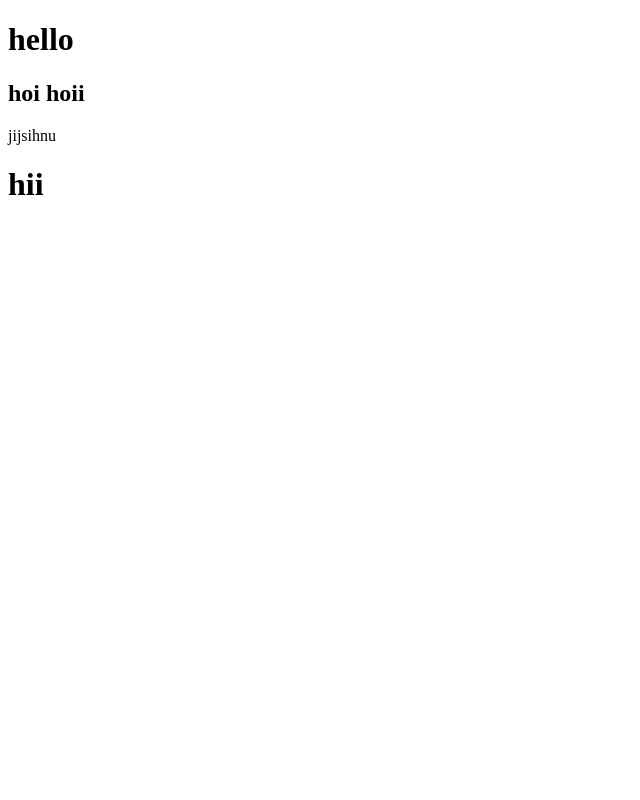
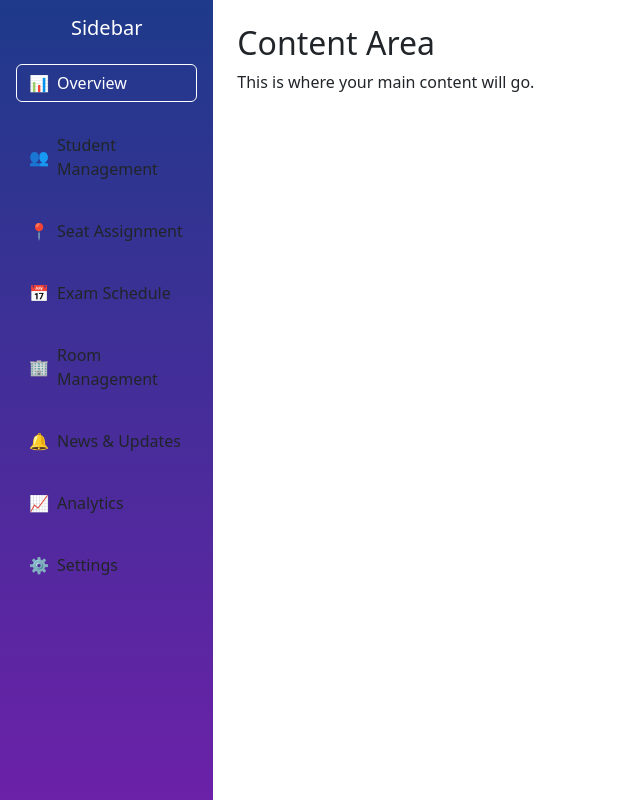
Before and after one commit to akheelFaizal/seating_arrangement, a Django app: template seating_arrangement/templates/p1.html in a window 1280 px wide. Shown: the whole page, without its empty margins (0-640 px from the left). Run offline with Django 5.2, Linux system fonts and the light colour scheme; the template is opened without the code that fills it, so the values that code supplies are empty.

Commit message:
dashboard admin

```diff
--- a/seating_arrangement/app/urls.py
+++ b/seating_arrangement/app/urls.py
@@ -19,5 +19,5 @@ from django.urls import path
 from . import views
 
 urlpatterns = [
-    path('index/', views.index)
+    path('', views.index)
 ]
--- a/seating_arrangement/seating_arrangement/settings.py
+++ b/seating_arrangement/seating_arrangement/settings.py
@@ -38,8 +38,10 @@ INSTALLED_APPS = [
     'django.contrib.sessions',
     'django.contrib.messages',
     'django.contrib.staticfiles',
-    'app'
+    'app',
 ]
+
+TAILWIND_APP_NAME = "theme"
 
 MIDDLEWARE = [
     'django.middleware.security.SecurityMiddleware',
--- /dev/null
+++ b/seating_arrangement/static/bg.css
@@ -0,0 +1,4 @@
+.bg-gradient-indigo-purple {
+  background: linear-gradient(to bottom, #1e3a8a, #6b21a8); /* indigo-900 to purple-900 */
+  color: white;
+}
--- /dev/null
+++ b/seating_arrangement/static/hover.css
@@ -0,0 +1,5 @@
+.btn:hover {
+  background-color: rgba(255,255,255,0.1) !important;
+  transform: translateX(8px);
+  transition: all 0.2s ease;
+}
--- a/seating_arrangement/templates/p1.html
+++ b/seating_arrangement/templates/p1.html
@@ -1,14 +1,92 @@
+{% load static %}
 <!DOCTYPE html>
 <html lang="en">
-<head>
-    <meta charset="UTF-8">
-    <meta name="viewport" content="width=device-width, initial-scale=1.0">
+  <head>
+    <meta charset="UTF-8" />
+    <meta name="viewport" content="width=device-width, initial-scale=1.0" />
     <title>Document</title>
-</head>
-<body>
-    <h1>hello</h1>
-    <h2>hoi hoii</h2>
-    <p>jijsihnu</p>
-    <h1>hii</h1>
-</body>
+
+    <link href="{% static 'bg.css' %}" rel="stylesheet" />
+    <link href="{% static 'hover.css' %}" rel="stylesheet" />
+    <link
+      href="https://cdn.jsdelivr.net/npm/bootstrap@5.3.3/dist/css/bootstrap.min.css"
+      rel="stylesheet"
+    />
+    <script src="https://cdn.jsdelivr.net/npm/bootstrap@5.3.3/dist/js/bootstrap.bundle.min.js"></script>
+  </head>
+  <body>
+    <div class="container-fluid">
+      <div class="row">
+        <div class="col-md-2 bg-primary vh-100 p-3 bg-gradient-indigo-purple">
+          <h5 class="text-center text-white mb-4">Sidebar</h5>
+          <nav class="nav flex-column gap-4">
+            <button
+              type="button"
+              class="btn text-start d-flex align-items-center active"
+            >
+              <span class="me-2">
+                <!-- Replace with actual icon -->
+                📊
+              </span>
+              Overview
+            </button>
+            <button
+              type="button"
+              class="btn  text-start d-flex align-items-center hover-bg-white-10"
+            >
+              <span class="me-2">👥</span>
+              Student Management
+            </button>
+            <button
+              type="button"
+              class="btn text-start d-flex align-items-center hover-bg-white-10"
+            >
+              <span class="me-2">📍</span>
+              Seat Assignment
+            </button>
+            <button
+              type="button"
+              class="btn  text-start d-flex align-items-center hover-bg-white-10"
+            >
+              <span class="me-2">📅</span>
+              Exam Schedule
+            </button>
+            <button
+              type="button"
+              class="btn text-start d-flex align-items-center hover-bg-white-10"
+            >
+              <span class="me-2">🏢</span>
+              Room Management
+            </button>
+            <button
+              type="button"
+              class="btn text-start d-flex align-items-center hover-bg-white-10"
+            >
+              <span class="me-2">🔔</span>
+              News & Updates
+            </button>
+            <button
+              type="button"
+              class="btn text-start d-flex align-items-center hover-bg-white-10"
+            >
+              <span class="me-2">📈</span>
+              Analytics
+            </button>
+            <button
+              type="button"
+              class="btn text-start d-flex align-items-center hover-bg-white-10"
+            >
+              <span class="me-2">⚙️</span>
+              Settings
+            </button>
+          </nav>
+        </div>
+
+        <div class="col-md-10 p-4">
+          <h2>Content Area</h2>
+          <p>This is where your main content will go.</p>
+        </div>
+      </div>
+    </div>
+  </body>
 </html>
```
